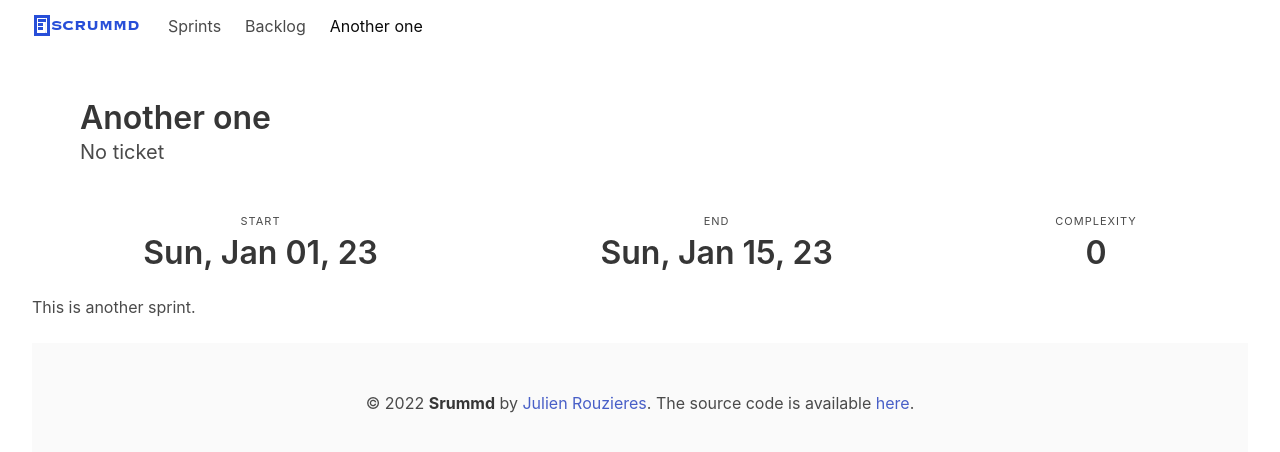
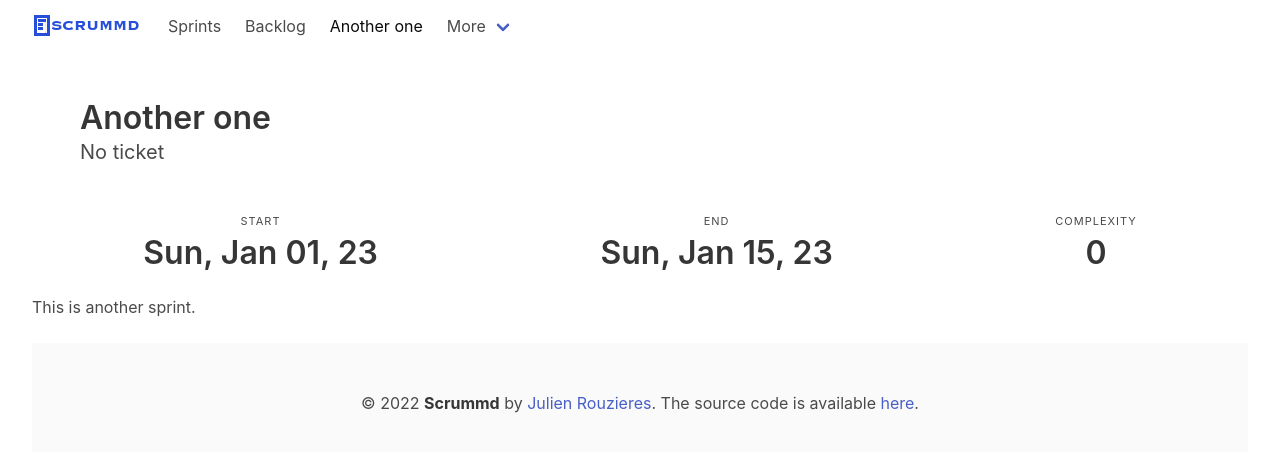
Before and after one commit to Lajule/scrummd, a Jekyll site: the page built from another-one.md, in a window 1280 px wide. Shown: the top 452 px of the page. Built offline with Jekyll 4.4.1, drawn with Linux system fonts in a browser that asks for light colours.

Commit message:
Misspelling

```diff
--- a/_config.yml
+++ b/_config.yml
@@ -1,5 +1,5 @@
 baseurl: "scrummd"
-title: "Srummd"
+title: "Scrummd"
 collections:
   tickets:
     output: true
--- a/_layouts/sprint.html
+++ b/_layouts/sprint.html
@@ -26,6 +26,13 @@
 					<a class="navbar-item" href="{{ "/" | relative_url }}">Sprints</a>
 					<a class="navbar-item" href="{{ "/backlog.html" | relative_url }}">Backlog</a>
 					<a class="navbar-item is-active" href="{{ page.url | relative_url }}">{{ page.title }}</a>
+					<div class="navbar-item has-dropdown is-hoverable">
+						<a class="navbar-link">More</a>
+						<div class="navbar-dropdown">
+							<a class="navbar-item" href="#board">Board</a>
+							<a class="navbar-item" href="#chart">Burndown</a>
+						</div>
+					</div>
 				</div>
 			</div>
 		</nav>
@@ -63,7 +70,7 @@
 		</nav>
 		<div class="content">{{ content }}</div>
 		{% if sprint_tickets_size > 0 %}
-		<div class="table-container">
+		<div id="board" class="table-container">
 			<table class="table is-bordered is-striped is-hoverable is-fullwidth">
 				<thead>
 					<tr>
```
Also changed, not shown: scrummd.png, 1 other file.
